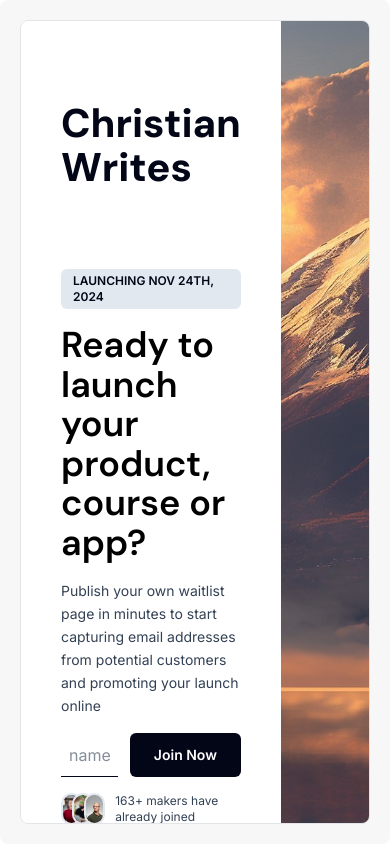
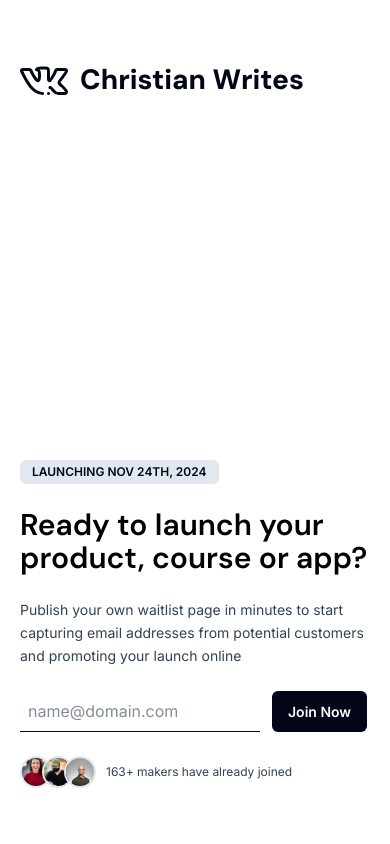
Before and after one commit to Christian-Writes/wait-list, a React (Vite) app: page / in a window 390 px wide. Built offline with nearby package versions, Linux system fonts and the light colour scheme.

Commit message:
feat: Responsive

```diff
--- a/src/App.tsx
+++ b/src/App.tsx
@@ -4,18 +4,24 @@ import EmailForm from "./components/EmailForm";
 
 function App() {
 	return (
-		<main className="w-screen h-screen p-5 overflow-hidden rounded-lg bg-[#F7F7F8]">
-			<section className="grid grid-cols-[auto_45vw] h-full rounded-lg overflow-hidden border border-[#040c2f15]">
-				<div className="w-full bg-white h-full py-20 px-10 flex flex-col justify-center">
-					<header className="mb-20">
-						<h1 className="font-extrabold tracking-normal font-dmSans text-[#020617] text-[40px] leading-[1.1em]">
+		<main className="w-screen h-[100dvh] lg:p-5 overflow-hidden bg-[#F7F7F8]">
+			<section className="grid md:grid-cols-[auto_45vw] h-full lg:rounded-lg md:overflow-hidden lg:border border-[#040c2f15]">
+				<div className="w-full bg-white h-full px-5 py-14 lg:py-20 lg:px-10 flex flex-col justify-start">
+					<header className="flex gap-x-3 items-center mb-10">
+						<img
+							className="lg:size-16 md:size-14 size-12"
+							src="/assets/logo.svg"
+							alt="logo icon"
+						/>
+						<h1 className="font-extrabold tracking-normal font-dmSans text-[#020617] text-[28px] sm:text-3xl lg:text-[40px] leading-[1.1em]">
 							Christian Writes
 						</h1>
 					</header>
-					<div className="font-inter flex flex-col gap-y-4 max-w-[500px]">
+					<div className="font-inter flex flex-col gap-y-6 max-w-[400px] lg:max-w-[500px] mt-auto">
 						<Banner />
-						<h2 className="font-semibold font-dmSans tracking-normal text-4xl leading-[1.1em]">
-							Ready to launch your <br /> product, course or app?
+						<h2 className="font-semibold font-dmSans tracking-normal text-3xl lg:text-4xl leading-[1.1em]">
+							Ready to launch your <br className="hidden sm:block" /> product,
+							course or app?
 						</h2>
 						<p className="text-[#334155] text-sm leading-[1.65em]">
 							Publish your own waitlist page in minutes to start capturing email
@@ -26,7 +32,7 @@ function App() {
 						<Counter />
 					</div>
 				</div>
-				<div className="w-full">
+				<div className="w-full hidden md:block">
 					<img
 						className="object-cover w-full h-full"
 						src="/assets/background.jpg"
--- a/src/components/EmailForm.tsx
+++ b/src/components/EmailForm.tsx
@@ -2,13 +2,14 @@ const EmailForm = () => {
 	return (
 		<form className="flex gap-x-3 ">
 			<input
-				type="text"
+				required
+				type="email"
 				className="p-2 w-full text-[#334155] border-b-[1.2px] border-[#020617] placeholder:text-[#33415599] max-w-[240px] focus:outline-none"
 				placeholder="name@domain.com"
 			/>
 			<button
 				type="submit"
-				className="bg-[#020617] px-6 py-3 text-sm rounded-md text-white text-nowrap font-semibold"
+				className="bg-[#020617] px-4 py-1 lg:px-6 lg:py-3 text-sm rounded-md text-white text-nowrap font-semibold"
 			>
 				Join Now
 			</button>
```
Also changed, not shown: public/assets/logo.svg (added).
